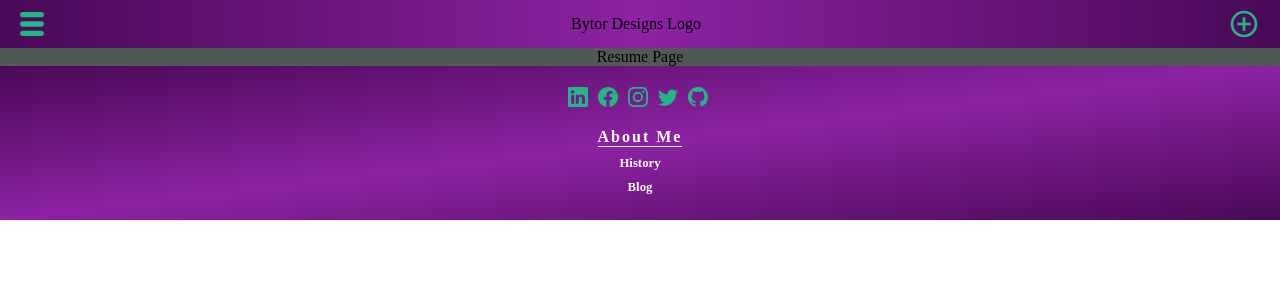
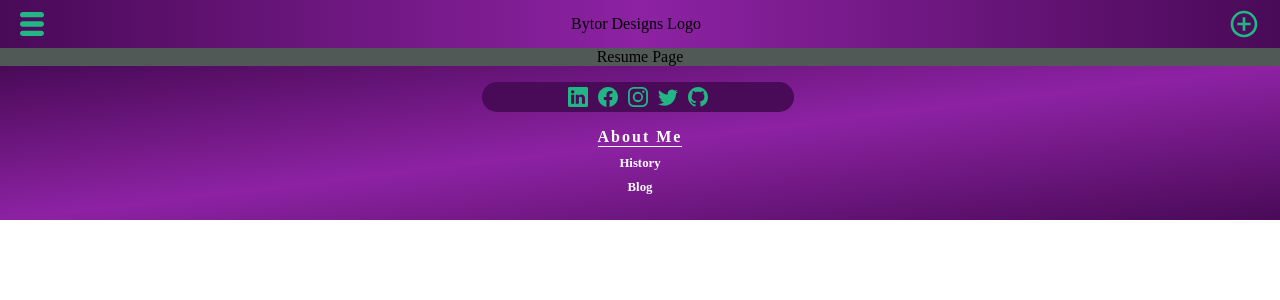
Before and after one commit to NicBab/Bytor_Designs, a React (Create React App) app: page /resume in a window 1280 px wide. Shown: the top 300 px of the page. Built offline with nearby package versions, Linux system fonts and the light colour scheme.

Commit message:
added width, background-color, and border radius to followIcons in footer

```diff
--- a/src/components/FollowIcons.jsx
+++ b/src/components/FollowIcons.jsx
@@ -21,7 +21,7 @@ const FollowIcons = () => {
     }
 
     const onGhIconClick = () => {
-        window.open("")
+        window.open("https://github.com/NicBab/Bytor_Designs")
     }
 
     return (
--- a/src/components/css/FollowIcons.css
+++ b/src/components/css/FollowIcons.css
@@ -1,10 +1,12 @@
 #iconsRow {
-    color: white;
     display: flex;
     justify-content: center;
     align-items: center;
-    cursor: pointer;
     margin-right: 5px;
+    width: 25%;
+
+    border-radius: 20px;
+    background-color: #490A57;
   }
 
   .icons {
@@ -12,6 +14,7 @@
     margin: 5px;
     display: flex;
     align-items: center;
+    cursor: pointer;
   }
 
   .icons:hover {
--- a/src/components/css/Footer.css
+++ b/src/components/css/Footer.css
@@ -2,6 +2,7 @@
 .site-footer {
   display: flex;
   flex-direction: column;
+  align-items: center;
   justify-content: center;
   padding: 1rem;
   background-image: linear-gradient(to bottom right,#490A57, #8D22A3, #490A57 );
```
